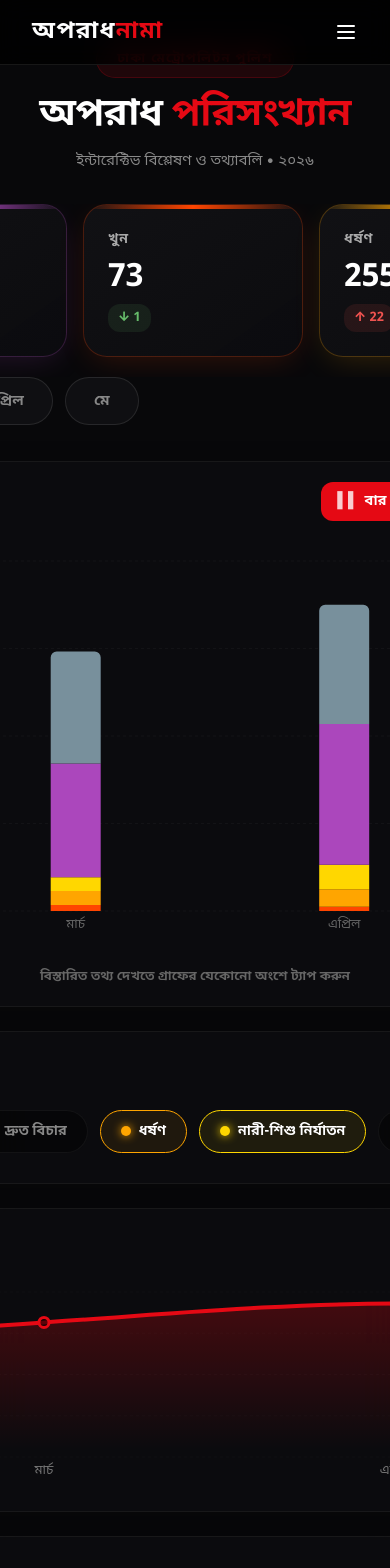
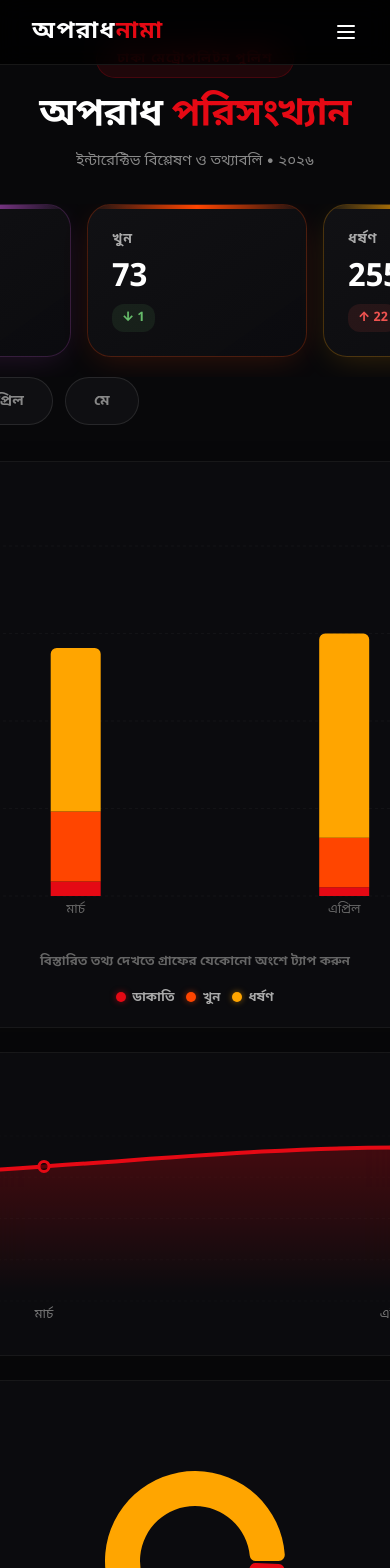
Before and after one commit to oporadhnama/oporadhnama, a Next.js app in the folder frontend/: page /graphs in a window 390 px wide. Shown: the top 1568 px of the page. Built offline with nearby package versions, Linux system fonts and the light colour scheme.

Commit message:
Fix graphs far 754

```diff
--- a/frontend/src/components/Graphs.jsx
+++ b/frontend/src/components/Graphs.jsx
@@ -125,7 +125,7 @@ export default function Graphs() {
   const [mounted, setMounted] = useState(false);
   const [chartType, setChartType] = useState('bar');
   const [selCats, setSelCats] = useState(
-    new Set(['murder', 'rape', 'narcotics', 'other_cases', 'other_violence_women_children'])
+    new Set(['murder', 'rape', 'dacoity'])
   );
   const [selectedMonth, setSelectedMonth] = useState('all');
   const [hl, setHl] = useState(null);
@@ -225,8 +225,10 @@ export default function Graphs() {
   };
 
   /* ─── Sub-components ───────────────────────────────────────────────────── */
+  const activeChartType = isMobile ? 'bar' : chartType;
+
   const MobileBottomSheet = () => {
-    if (!isMobile || !activeMobileData || ['pie', 'radar'].includes(chartType) || selectedMonth !== 'all') return null;
+    if (!isMobile || !activeMobileData || ['pie', 'radar'].includes(activeChartType) || selectedMonth !== 'all') return null;
     return (
       <div style={{
         position: 'fixed',
@@ -271,7 +273,7 @@ export default function Graphs() {
   const renderChart = () => {
     if (!mounted) return <div style={{ height: CH, display: 'flex', alignItems: 'center', justifyContent: 'center' }}><span style={{ color: '#444', fontSize: 16 }}>লোড হচ্ছে...</span></div>;
 
-    if (chartType === 'pie') {
+    if (activeChartType === 'pie') {
       return (
         <div style={{ width: '100%', overflow: 'hidden' }}>
           <ResponsiveContainer width="100%" height={CH}>
@@ -294,7 +296,7 @@ export default function Graphs() {
       );
     }
 
-    if (chartType === 'radar') {
+    if (activeChartType === 'radar') {
       if (isMobile) {
         return (
           <div style={{ height: CH, display: 'flex', flexDirection: 'column', alignItems: 'center', justifyContent: 'center', color: '#aaa', fontSize: 16, gap: 16, textAlign: 'center', padding: '0 24px' }}>
@@ -320,7 +322,7 @@ export default function Graphs() {
       );
     }
 
-    if (selectedMonth !== 'all' && ['line', 'area'].includes(chartType)) {
+    if (selectedMonth !== 'all' && ['line', 'area'].includes(activeChartType)) {
       return (
         <div style={{ height: CH, display: 'flex', flexDirection: 'column', alignItems: 'center', justifyContent: 'center', color: '#aaa', fontSize: 16, gap: 16, textAlign: 'center', padding: '0 24px' }}>
           <span>📊 এই মাসের ট্রেন্ড দেখার জন্য অনুগ্রহ করে "সব মাস" নির্বাচন করুন।</span>
@@ -331,7 +333,7 @@ export default function Graphs() {
       );
     }
 
-    if (selectedMonth !== 'all' && chartType === 'bar') {
+    if (selectedMonth !== 'all' && activeChartType === 'bar') {
       const singleH = Math.max(isMobile ? 350 : CH, activeCats.length * 55 + 60);
       return (
         <div style={{ width: '100%', overflow: 'hidden' }}>
@@ -354,7 +356,7 @@ export default function Graphs() {
 
     const common = { data: chartData, margin };
 
-    if (chartType === 'line') {
+    if (activeChartType === 'line') {
       return (
         <div style={{ width: '100%', overflow: 'hidden' }}>
           <ResponsiveContainer width="100%" height={CH}>
@@ -376,7 +378,7 @@ export default function Graphs() {
       );
     }
 
-    if (chartType === 'area') {
+    if (activeChartType === 'area') {
       return (
         <div style={{ width: '100%', overflow: 'hidden' }}>
           <ResponsiveContainer width="100%" height={CH}>
@@ -487,8 +489,9 @@ export default function Graphs() {
           paddingBottom: 20,
           marginBottom: isMobile ? 24 : 40,
           margin: isMobile ? '0 -16px' : 0,
-          padding: isMobile ? '0 16px 20px' : '0 0 20px',
+          padding: isMobile ? '0 0 20px' : '0 0 20px',
         }}>
+          {isMobile && <div style={{ minWidth: 4, flexShrink: 0 }} />}
           {kpis.map((k, i) => {
             const up = k.delta > 0;
             return (
@@ -558,6 +561,7 @@ export default function Graphs() {
 
           <div style={{ display: 'flex', justifyContent: 'space-between', alignItems: 'center', marginBottom: 24 }}>
             <h2 style={{ fontSize: 20, fontWeight: 800, color: '#fff', margin: 0 }}>প্রধান রেখাচিত্র</h2>
+            {!isMobile && (
               <div className="no-scrollbar" style={{ display: 'flex', gap: 8, overflowX: 'auto', paddingBottom: 6 }}>
                 {CHART_TYPES.map(t => (
                   <button
@@ -574,17 +578,30 @@ export default function Graphs() {
                   </button>
                 ))}
               </div>
+            )}
           </div>
 
           {renderChart()}
 
-          {isMobile && !['pie', 'radar'].includes(chartType) && selectedMonth === 'all' && (
+          {isMobile && !['pie', 'radar'].includes(activeChartType) && selectedMonth === 'all' && (
             <p style={{ textAlign: 'center', fontSize: 13, color: '#666', marginTop: 16, fontWeight: 600 }}>
               বিস্তারিত তথ্য দেখতে গ্রাফের যেকোনো অংশে ট্যাপ করুন
             </p>
           )}
 
-          {isMobile && chartType === 'pie' && (
+          {/* Simple Legend for mobile since toggles are hidden */}
+          {isMobile && activeChartType === 'bar' && (
+            <div style={{ display: 'flex', flexWrap: 'wrap', gap: 12, marginTop: 16, justifyContent: 'center' }}>
+              {activeCats.map(c => (
+                <span key={c.key} style={{ display: 'flex', alignItems: 'center', gap: 6, fontSize: 13, color: '#aaa', fontWeight: 600 }}>
+                  <span style={{ width: 10, height: 10, borderRadius: '50%', background: c.color, display: 'inline-block', boxShadow: `0 0 6px ${c.color}88` }} />
+                  {c.label}
+                </span>
+              ))}
+            </div>
+          )}
+
+          {isMobile && activeChartType === 'pie' && (
             <div style={{ display: 'flex', flexWrap: 'wrap', gap: 12, marginTop: 24, justifyContent: 'center' }}>
               {pieData.map((e, i) => (
                 <span key={i} style={{ display: 'flex', alignItems: 'center', gap: 6, fontSize: 13, color: '#aaa', fontWeight: 600 }}>
@@ -597,6 +614,7 @@ export default function Graphs() {
         </Card>
 
         {/* Categories / Toggles */}
+        {!isMobile && (
           <Card style={{ marginBottom: isMobile ? 24 : 40, padding: isMobile ? '20px 16px' : '32px' }}>
             <div style={{ display: 'flex', justifyContent: 'space-between', alignItems: 'center', marginBottom: 20 }}>
               <span style={{ color: '#fff', fontSize: 18, fontWeight: 800 }}>অপরাধ বিভাগসমূহ</span>
@@ -634,6 +652,7 @@ export default function Graphs() {
               })}
             </div>
           </Card>
+        )}
 
         {/* Mini Analytics Widgets */}
         <div style={{ display: 'grid', gridTemplateColumns: isMobile ? '1fr' : '1fr 1fr', gap: isMobile ? 24 : 32, marginBottom: 40 }}>
```
Lines whose indentation alone changed are shown as unchanged.
